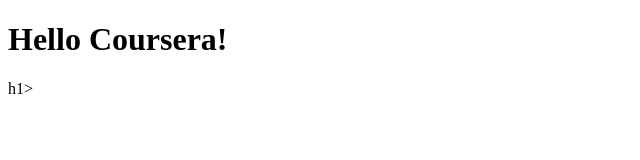
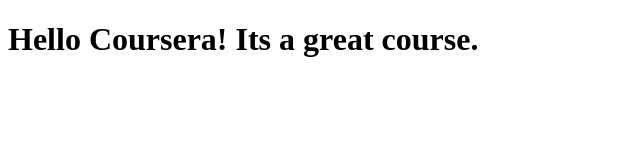
Before and after one commit to xMrhyd3/coursera-test, a plain HTML site: page site/index.html in a window 1280 px wide. Shown: the whole page, without its empty margins (0-640 px from the left). Drawn offline with Linux system fonts and the light colour scheme.

Commit message:
Small addition to our page content.

```diff
--- a/site/index.html
+++ b/site/index.html
@@ -4,6 +4,6 @@
 	<title>Hello Coursera!</title>
 </head>
 <body>
-<h1>Hello Coursera!</h1>h1>
+<h1>Hello Coursera!  Its a great course.</h1>
 </body>
 </html>
```
